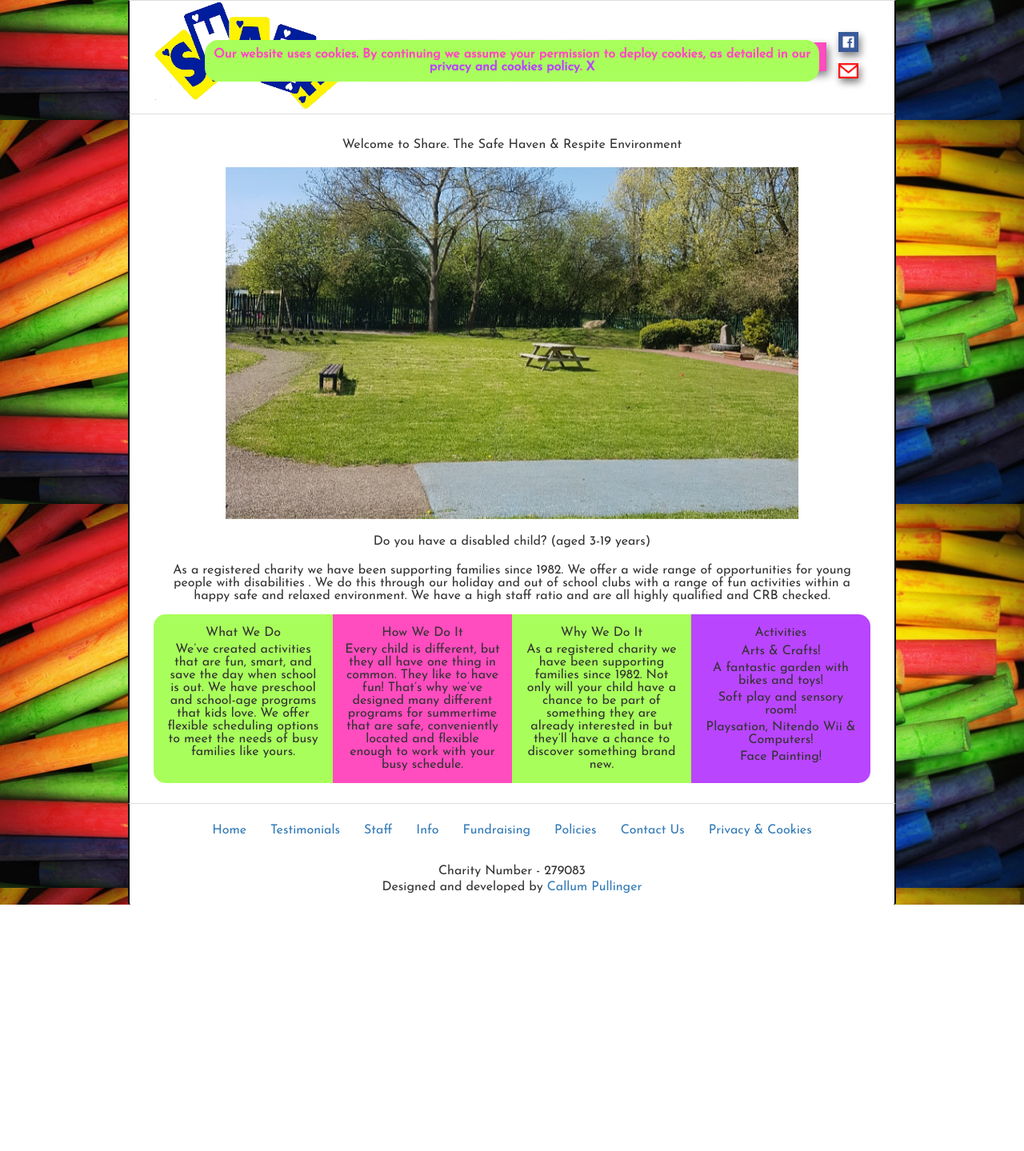
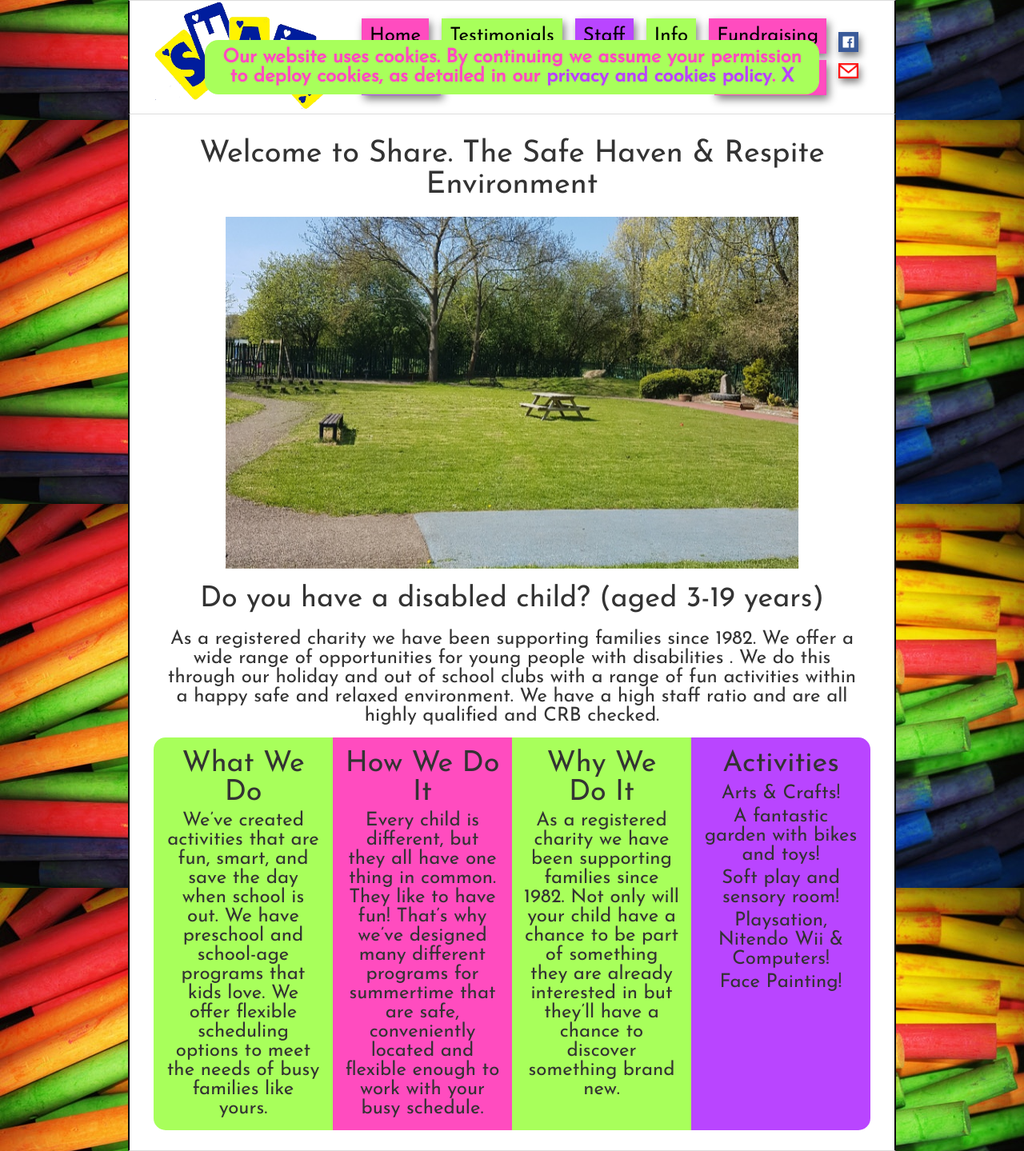
Before and after one commit to callump5/share_django, a Django app: page / in a window 1280 px wide. Shown: the top 1439 px of the page at 80% size. Before the commit the page ends 1131 px from the top, so only its background shows below. Run offline with Django 3.2, Linux system fonts and the light colour scheme; data comes from the database, SQL or seed files in the repository; some libraries are stand-ins or nearby versions.

Commit message:
collectstatic

```diff
--- a/static/css/style.css
+++ b/static/css/style.css
@@ -8,6 +8,17 @@
     color: white;
 }
 
+h1 {
+    font-size: 38px;
+}
+
+h2 {
+    font-size: 36px;
+}
+
+p, li {
+    font-size: 24px;
+}
 
 /* Variables */
 :root {
```
Also changed, not shown: 1 other file.
